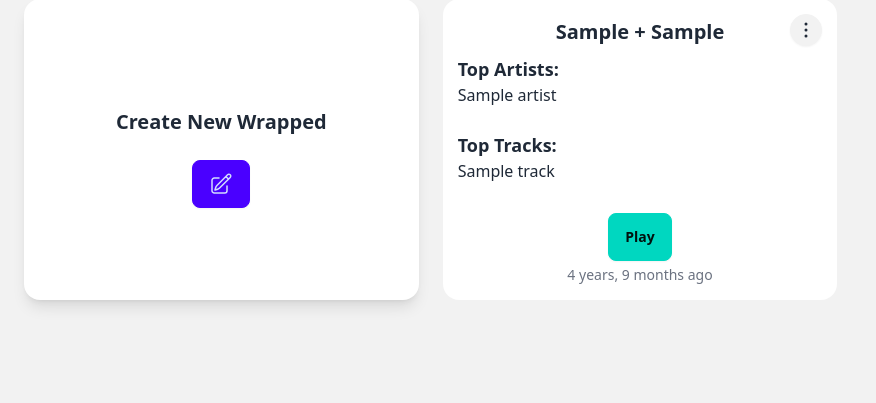
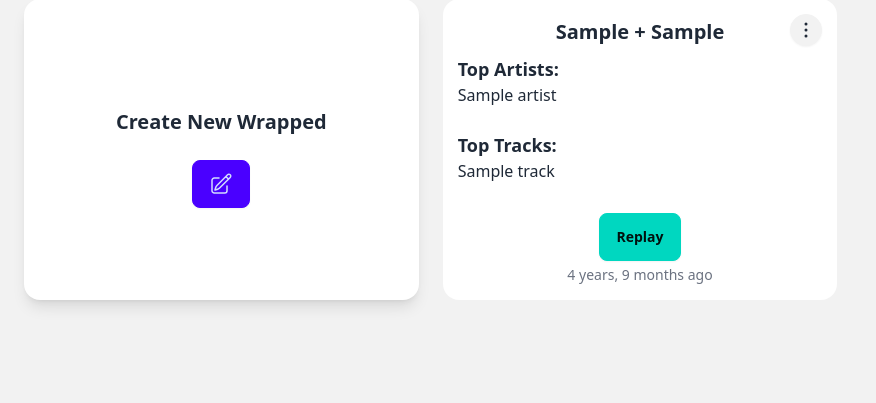
Before and after one commit to mondobe/Wrapped2340, a Django app: template Wrapped2340/home/templates/home.html in a window 1280 px wide. Shown: the part 92-495 px from the top of the page, without its empty margins (0-876 px from the left). Run offline with Django 5.2, Linux system fonts and the light colour scheme; the template is opened without the code that fills it: most values are stand-ins (such as "Sample title", 1, 10 or a date in 2020); data that the repository does not hold is empty; some libraries are stand-ins or nearby versions.

Commit message:
Update wrapped_thumbnail.html

```diff
--- a/Wrapped2340/home/templates/wrapped_thumbnail.html
+++ b/Wrapped2340/home/templates/wrapped_thumbnail.html
@@ -62,7 +62,7 @@
     <br>
     </div>
 
-    <a href="{% url 'slides:slide' wrap.id 1 %}" class="btn btn-accent">Play</a>
+    <a href="{% url 'slides:slide' wrap.id 1 %}" class="btn btn-accent">Replay</a>
 
     <div class="justify-self-end pt-1">
         <p class="text-sm text-gray-500">
```
